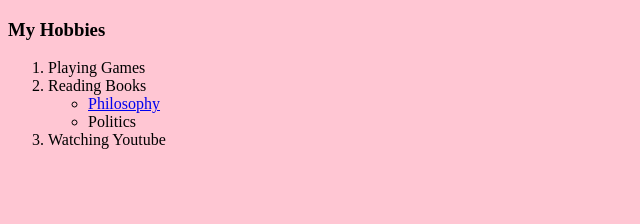
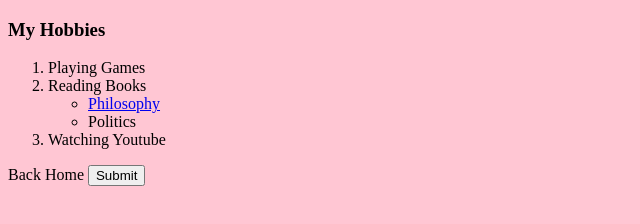
Before and after one commit to ivan509-hub/cv, a plain HTML site: page hobbies.html in a window 1280 px wide. Shown: the whole page, without its empty margins (0-640 px from the left). Drawn offline with Linux system fonts and the light colour scheme.

Commit message:
Update hobbies.html

```diff
--- a/hobbies.html
+++ b/hobbies.html
@@ -17,5 +17,11 @@
       </li>
       <li>Watching Youtube</li>
     </ol>
+
+    <form action="index.html" method="post">
+      <label>Back Home</label>
+      <input type="submit" name="">
+    </form>
+
   </body>
 </html>
```
